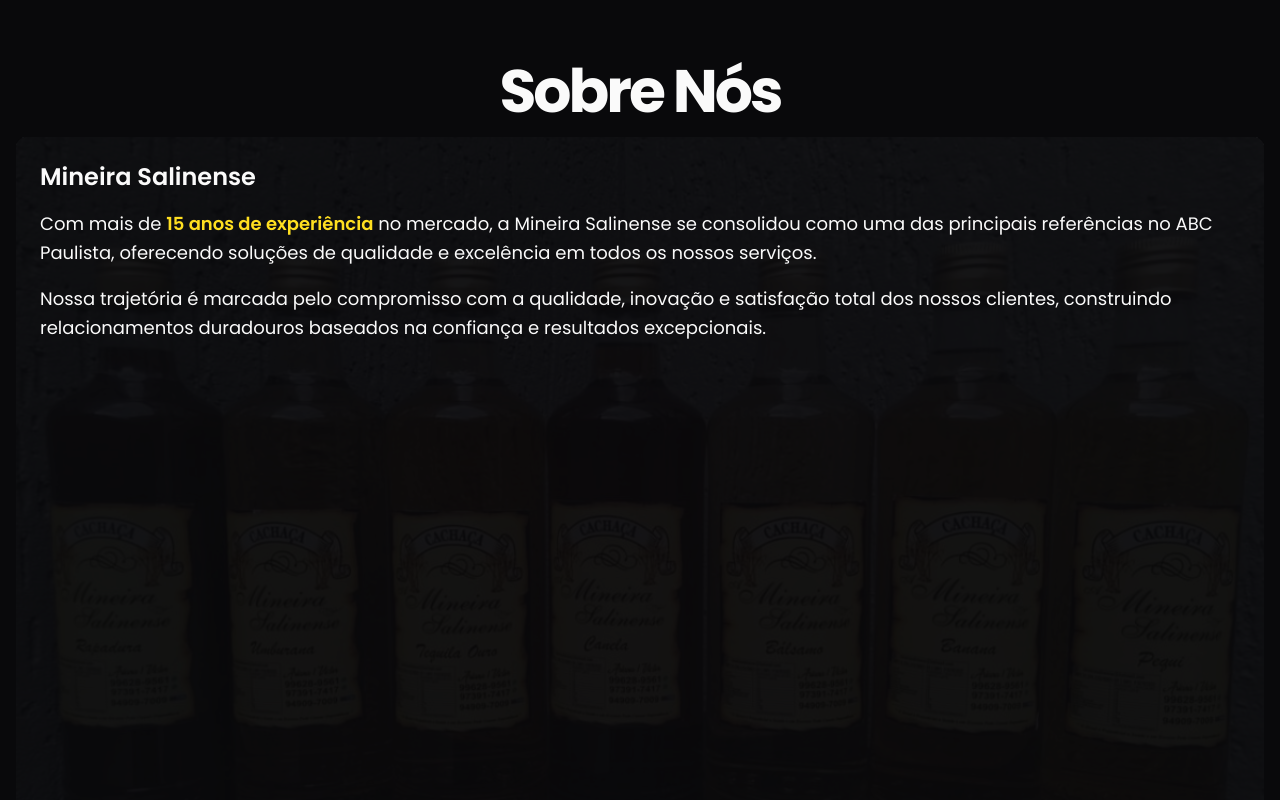
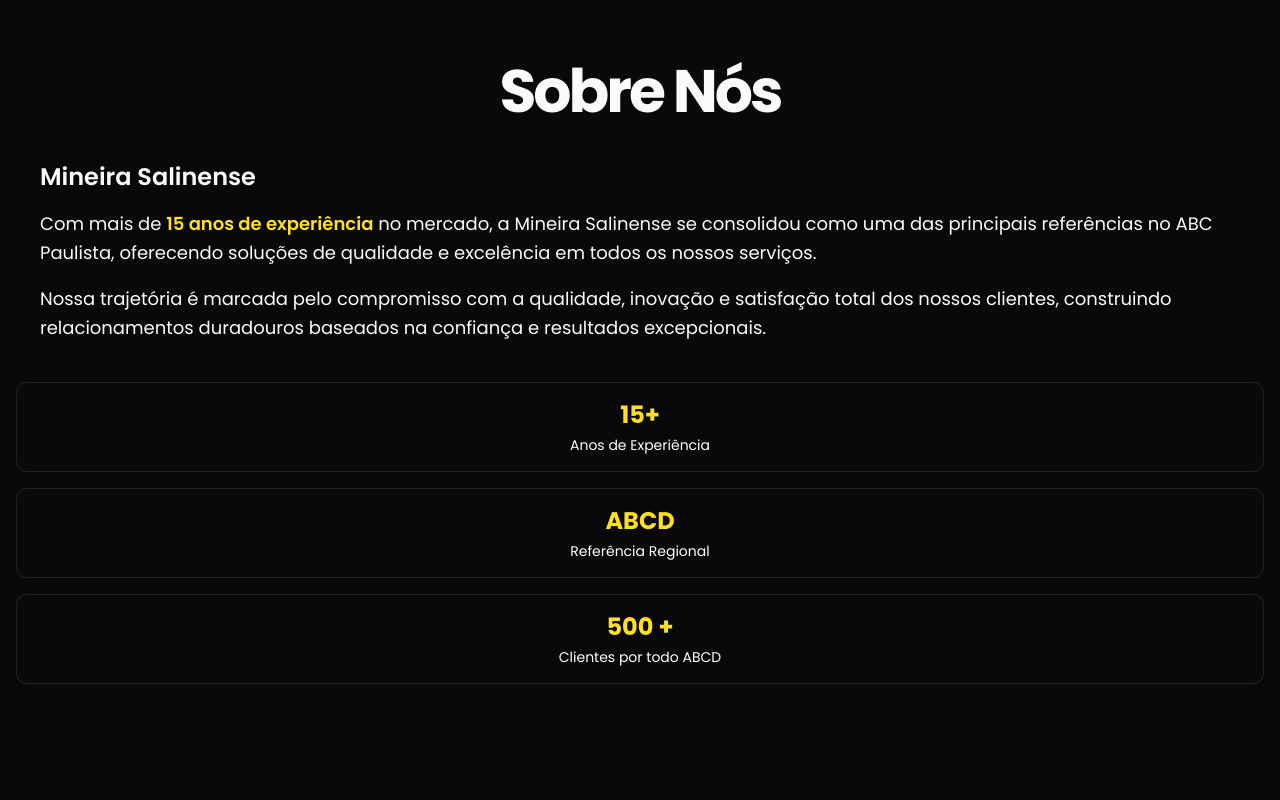
Before and after one commit to wendryuslima/mineira-salinense, a Next.js app: page / in a window 1280 px wide. Shown: the part 1940-2740 px from the top of the page. Built offline with nearby package versions, Linux system fonts and the light colour scheme.

Commit message:
refactor: update layout and remove unused Image component in About and Preparation

```diff
--- a/src/app/components/about.tsx
+++ b/src/app/components/about.tsx
@@ -1,6 +1,5 @@
 "use client";
 import "aos/dist/aos.css";
-import Image from "next/image";
 
 const About = () => {
   return (
@@ -11,16 +10,7 @@
       >
         Sobre Nós
       </h2>
-      <div className="relative h-screen w-full">
-        <Image
-          src="/mineira-salinense-3.jpg"
-          alt="m-s-4"
-          fill
-          className="rounded-lg object-cover"
-        />
-
-        <div className="bg-background/95 absolute inset-0 rounded-md"></div>
-
+      <div className="">
         <div className="space-y-6 p-6">
           <div data-aos="fade-left" className="space-y-4">
             <h3 className="text-2xl font-semibold">Mineira Salinense</h3>
@@ -43,7 +33,7 @@
         </div>
       </div>
 
-      <div className="mt-24 grid grid-cols-3 gap-4 pt-4">
+      <div className="grid grid-cols-1 gap-4 pt-4">
         <div className="bg-background rounded-lg border p-4 text-center">
           <div className="mb-1 text-2xl font-bold text-yellow-300">15+</div>
           <div className="text-sm text-white">Anos de Experiência</div>
--- a/src/app/components/preparation.tsx
+++ b/src/app/components/preparation.tsx
@@ -27,7 +27,7 @@
         </p>
       </div>
 
-      <div data-aos="fade-up" className="relative h-[300px] w-full">
+      <div data-aos="fade-up" className="relative h-[300px]">
         <Image
           src="/envelhecimento.jpg"
           alt="envelheciemento"
--- a/src/app/page.tsx
+++ b/src/app/page.tsx
@@ -15,7 +15,7 @@
     Aos.init();
   }, []);
   return (
-    <div className="">
+    <div className="overflow-x-hidden">
       <Header />
       <Main />
       <Benefits />
```
